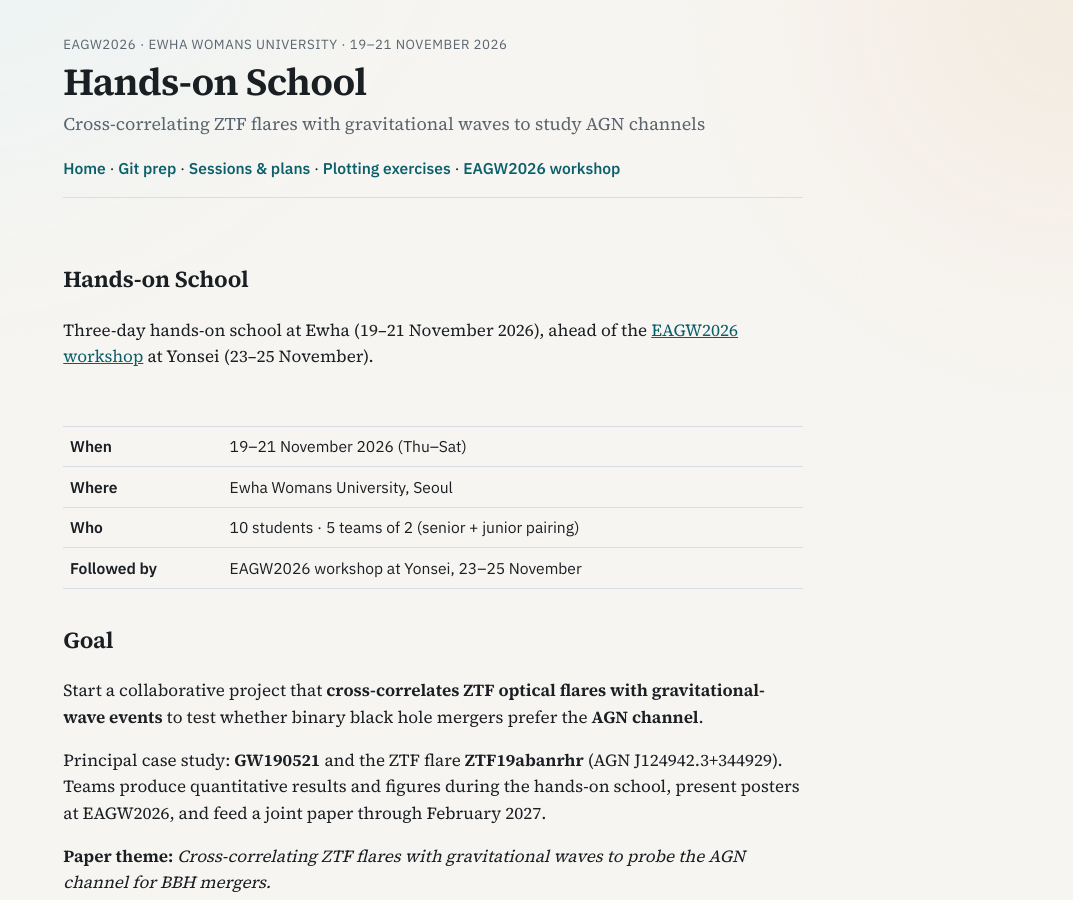
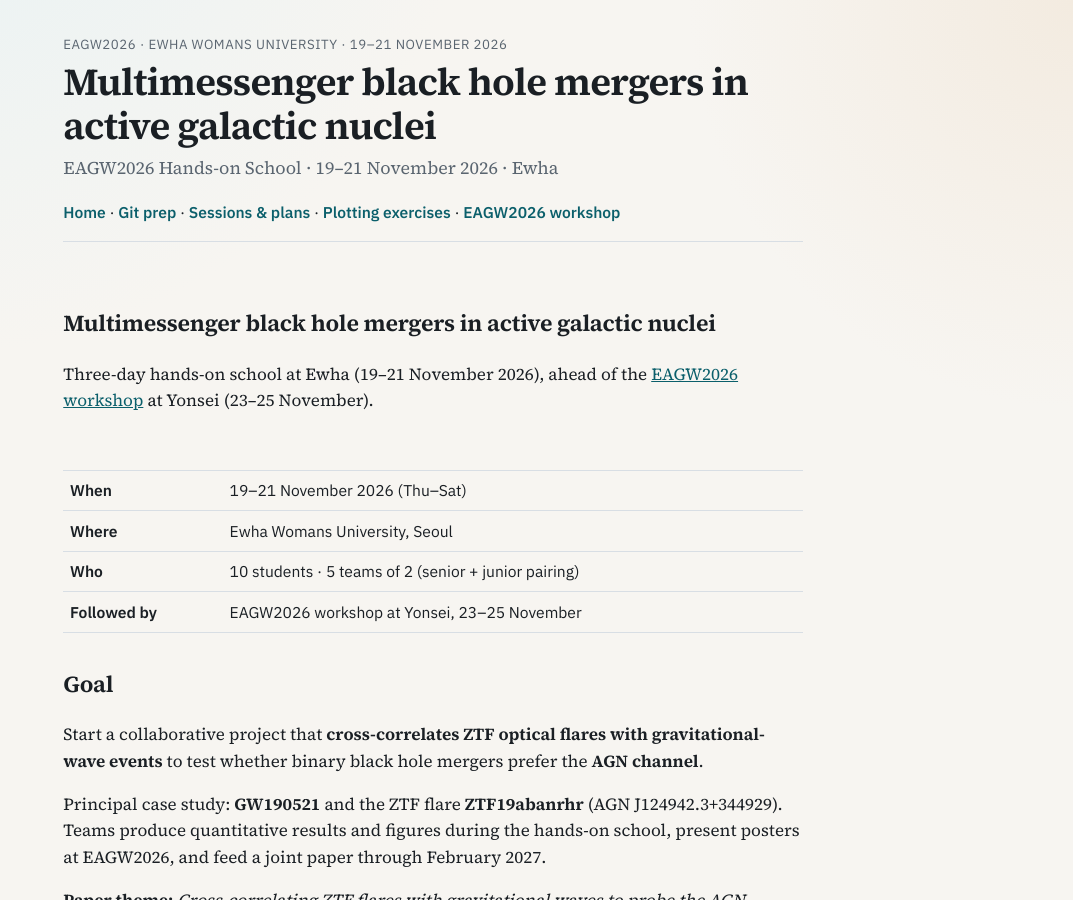
Before and after one commit to AstroSuro/EAGW2026, a Jekyll site: the page built from docs/index.md, in a window 1280 px wide and 900 px high. Shown: the whole window, without its empty margins (207-1280 px from the left). Built offline with Jekyll 4.4.1, drawn with Linux system fonts in a browser that asks for light colours.

Commit message:
Name the hands-on school Multimessenger black hole mergers in active galactic nuclei.
Co-authored-by: Cursor <cursoragent@cursor.com>

```diff
--- a/docs/_config.yml
+++ b/docs/_config.yml
@@ -1,5 +1,5 @@
-title: "EAGW2026 Hands-on"
-description: "Cross-correlating ZTF flares with GWs to study AGN channels — Hands-on School (19–21 Nov 2026, Ewha)"
+title: "Multimessenger black hole mergers in active galactic nuclei"
+description: "EAGW2026 Hands-on School — Multimessenger black hole mergers in active galactic nuclei (19–21 Nov 2026, Ewha)"
 url: "https://AstroSuro.github.io"
 baseurl: "/EAGW2026"
 markdown: kramdown
--- a/docs/_layouts/default.html
+++ b/docs/_layouts/default.html
@@ -13,8 +13,8 @@
 <body>
   <header class="site-header">
     <p class="eyebrow">EAGW2026 · Ewha Womans University · 19–21 November 2026</p>
-    <h1 class="brand"><a href="{{ '/' | relative_url }}">Hands-on School</a></h1>
-    <p class="tagline">Cross-correlating ZTF flares with gravitational waves to study AGN channels</p>
+    <h1 class="brand"><a href="{{ '/' | relative_url }}">Multimessenger black hole mergers in active galactic nuclei</a></h1>
+    <p class="tagline">EAGW2026 Hands-on School · 19–21 November 2026 · Ewha</p>
     {% include nav.html %}
   </header>
   <main class="content">
--- a/docs/index.md
+++ b/docs/index.md
@@ -1,10 +1,10 @@
 ---
 title: Home
-description: Hands-on School for EAGW2026
+description: Multimessenger black hole mergers in active galactic nuclei — EAGW2026 Hands-on School
 permalink: /
 ---
 
-## Hands-on School
+## Multimessenger black hole mergers in active galactic nuclei
 
 Three-day hands-on school at Ewha (19–21 November 2026), ahead of the [EAGW2026 workshop](https://sites.google.com/view/eagw2026/home) at Yonsei (23–25 November).
 
```
Also changed, not shown: docs/exercises.md (+1 -1 lines), README.md.
